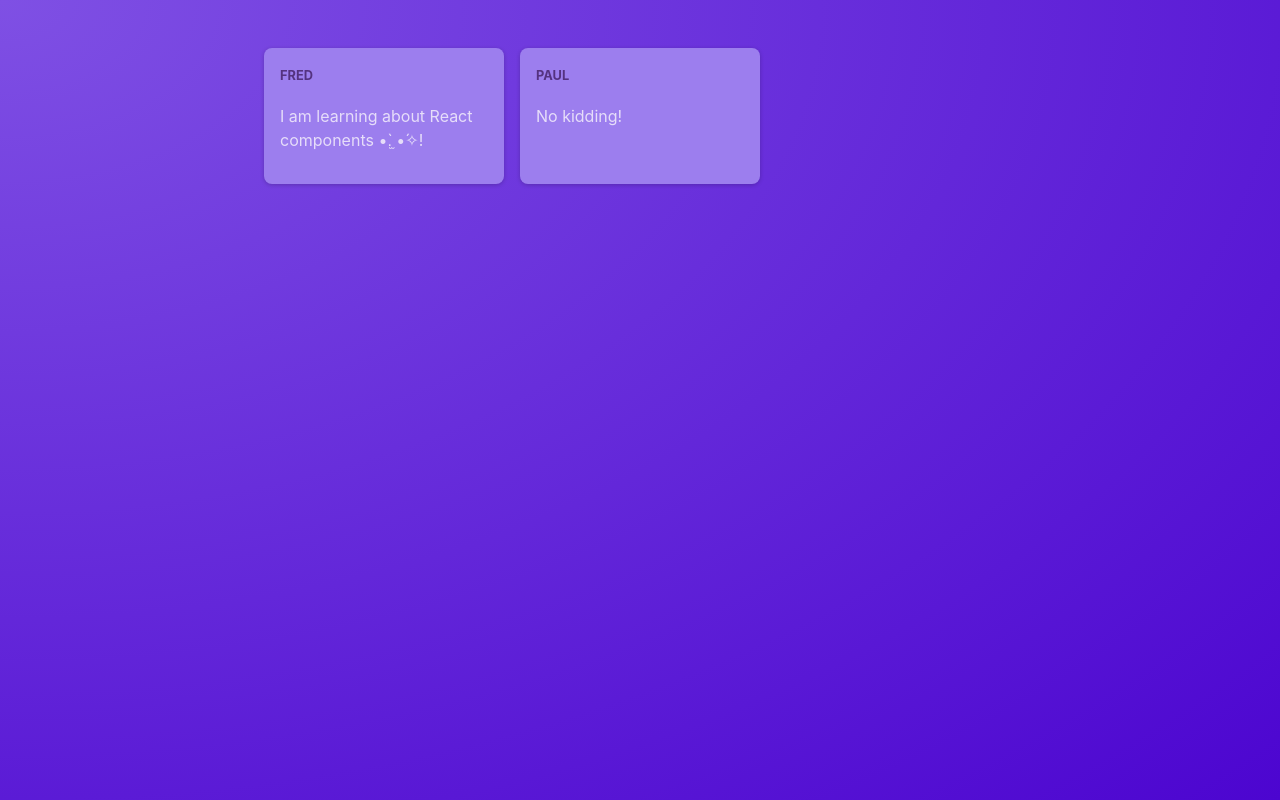
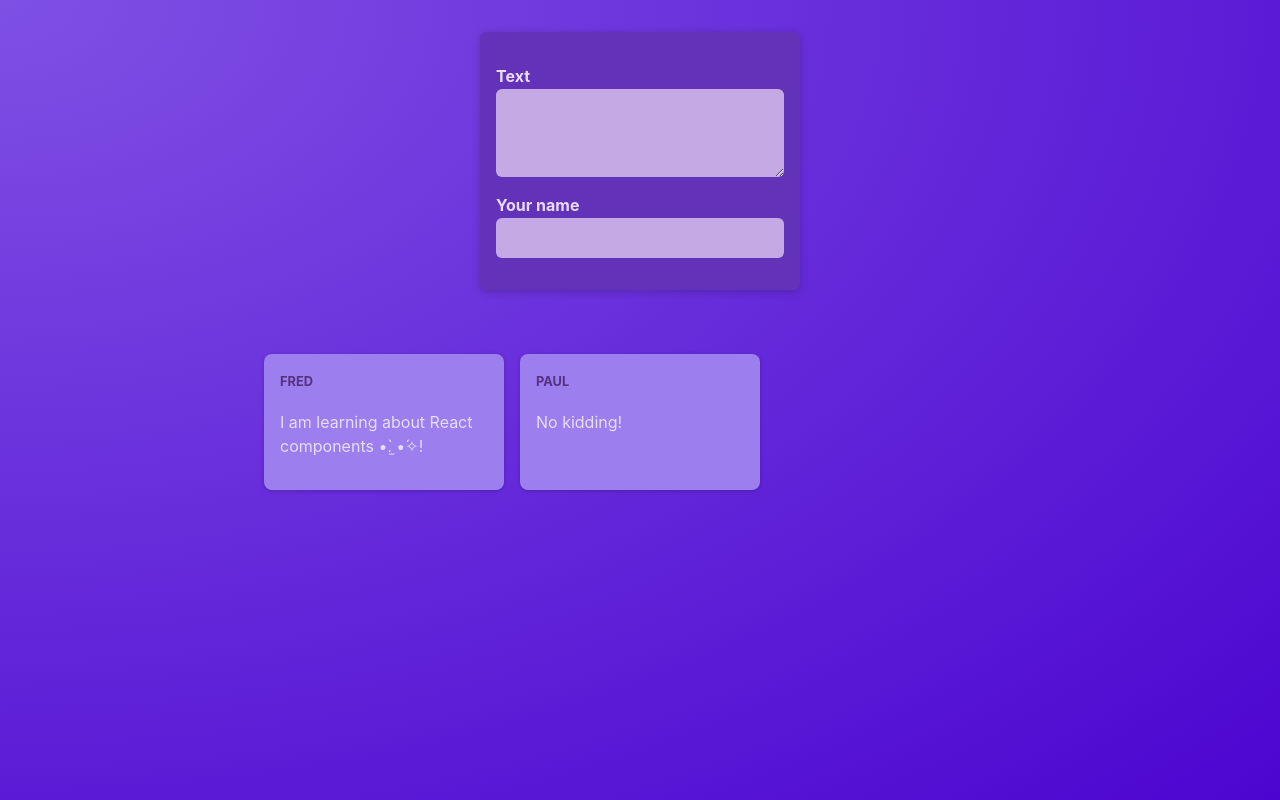
Before and after one commit to pfr974/react_project_udemy, a React (Vite) app: page / in a window 1280 px wide. Built offline with nearby package versions, Linux system fonts and the light colour scheme.

Commit message:
NewPost component

```diff
--- /dev/null
+++ b/src/components/NewPost.jsx
@@ -0,0 +1,18 @@
+import classes from './NewPost.module.css';
+
+function NewPost() {
+  return (
+    <form className={classes.form}>
+      <p>
+        <label htmlFor="body">Text</label>
+        <textarea id="body" required rows={3} />
+      </p>
+      <p>
+        <label htmlFor="name">Your name</label>
+        <input type="text" id="name" required />
+      </p>
+    </form>
+  );
+}
+
+export default NewPost;
--- /dev/null
+++ b/src/components/NewPost.module.css
@@ -0,0 +1,55 @@
+.form {
+  background-color: #6233b9;
+  padding: 1rem;
+  width: 20rem;
+  margin: 2rem auto;
+  border-radius: 6px;
+  box-shadow: 0 2px 8px rgba(0, 0, 0, 0.2);
+}
+
+.form label {
+  display: block;
+  margin-bottom: 0.05rem;
+  color: #eadbfb;
+  font-weight: bold;
+}
+
+.form input,
+.form textarea {
+  display: block;
+  width: 100%;
+  font: inherit;
+  padding: 0.5rem;
+  border-radius: 6px;
+  border: none;
+  background-color: #c4a9e4;
+  color: #28262c;
+}
+
+.actions {
+  display: flex;
+  justify-content: flex-end;
+  gap: 0.5rem;
+}
+
+.actions button {
+  cursor: pointer;
+  font: inherit;
+  padding: 0.5rem 1.5rem;
+  border: none;
+  border-radius: 4px;
+  background-color: #34036c;
+  color: #e5d5f7;
+}
+
+.actions button:hover {
+  background-color: #23014a;
+}
+
+.actions button[type='button'] {
+  background-color: transparent;
+}
+
+.actions button[type='button']:hover {
+  color: #d1bee6;
+}
--- a/src/components/PostsList.jsx
+++ b/src/components/PostsList.jsx
@@ -1,12 +1,19 @@
 import Post from "./Post";
+import NewPost from "./NewPost";
 import classes from "./PostsList.module.css";
 
 function PostsList() {
   return (
-    <ul className={classes.posts}>
-      <Post author="Fred" body="I am learning about React components •̀.̫ •́✧!" />
-      <Post author="Paul" body="No kidding!" />
-    </ul>
+    <>
+      <NewPost />
+      <ul className={classes.posts}>
+        <Post
+          author="Fred"
+          body="I am learning about React components •̀.̫ •́✧!"
+        />
+        <Post author="Paul" body="No kidding!" />
+      </ul>
+    </>
   );
 }
 
```
